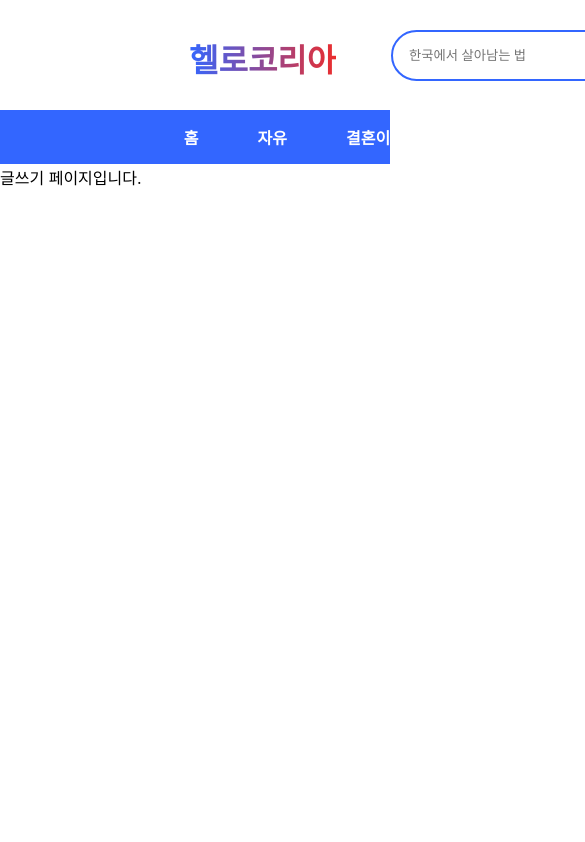
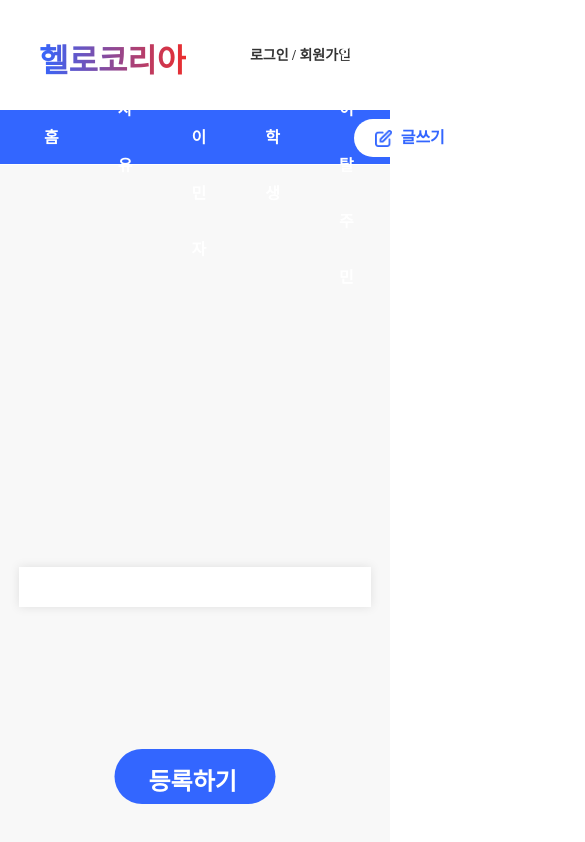
Before and after one commit to MJU-HelloWorld/front, a React (Create React App) app in the folder hello-world/: page /write in a window 390 px wide. Shown: the top 842 px of the page, 585 px wide, since content can reach past the window. Built offline with nearby package versions, Linux system fonts and the light colour scheme.

Commit message:
반응형으로 수정

```diff
--- a/hello-world/src/components/common/MyHeader.css
+++ b/hello-world/src/components/common/MyHeader.css
@@ -1,15 +1,18 @@
 /* MyHeader.css */
 
 .Header1 {
-    width: 100%;
+    width: 100vw;
     height: 165px;
+    display: flex;
+    justify-content: center;
+    align-items: center;
 }
 
 
 .Section1 {
-    width: 1104px;
+    width: 80%;
+    max-width: 1104px;
     height: 53.2px;
-    margin-left: 189px;
     justify-content: center;
     top: 30px;
     position: absolute;
@@ -19,9 +22,15 @@
 
 
 .Search {
-    width: 450px;
+    max-width: 450px;
     position: absolute;
     margin-right: 250px;
+}
+
+@media screen and (max-width: 1250px) {
+    .Search {
+      visibility: hidden;
+    }
 }
 
 .Search-box {
@@ -63,22 +72,36 @@
 /*Header2*/
 
 .Header2 {
-    width: 100%;
+    width: 100vw;
     height: 54px;
     top: 110px;
     position: absolute;
     display: flex;
+    justify-content: center;
 
 }
 
 .Section2 {
-    width: 1104px;
+    width: 80%;
+    max-width: 1104px;
     height: 54px;
-    margin-left: 150px;
-    justify-content: center;
+    display: flex;
+    justify-content: space-between; /* 변경 */
+    align-items: center;
     top: -15px;
-    position: absolute;
+    position: relative;
+}
+
+.LeftLinks {
     display: flex;
+    align-items: center;
+    margin-left: -15px;
+}
+
+.RightLinks {
+    display: flex;
+    align-items: center;
+    margin-right: 127px;
 }
 
 .Home {
@@ -89,7 +112,6 @@
     font-weight: 700;
     line-height: 3.5;
     word-wrap: break-word;
-    margin-left: -630px;
     cursor: pointer;
     text-decoration-line : none;
 }
@@ -103,6 +125,7 @@
     line-height: 3.5;
     word-wrap: break-word;
     padding-left: 59px;
+    float:left;
     cursor: pointer;
     text-decoration-line : none;
 }
@@ -116,6 +139,7 @@
     line-height: 3.5;
     word-wrap: break-word;
     padding-left: 59px;
+    float:left;
     cursor: pointer;
     text-decoration-line : none;
 }
@@ -129,6 +153,7 @@
     line-height: 3.5;
     word-wrap: break-word;
     padding-left: 59px;
+    float:left;
     cursor: pointer;
     text-decoration-line : none;
 }
@@ -141,6 +166,7 @@
     font-weight: 700;
     line-height: 3.5;
     word-wrap: break-word;
+    float:left;
     padding-left: 59px;
     cursor: pointer;
     text-decoration-line : none;
@@ -160,7 +186,8 @@
     position: absolute;
     border-radius: 90;
     cursor: pointer;
-    margin-left: 990px;
+    display: flex;
+    align-items: center;
 }
 
 .Write-icon {
--- a/hello-world/src/components/common/MyHeader.jsx
+++ b/hello-world/src/components/common/MyHeader.jsx
@@ -13,7 +13,7 @@ function MyHeader() {
   };
 
   return (
-    <div className="Header1">
+    <div className="Header1" style={{background: "#ffffff"}}>
       <div className="Section1">
         <div className="Search">
           <input className="Search-box"
@@ -34,17 +34,20 @@ function MyHeader() {
 
       <nav className="Header2" style={{ background: "#3366FF"}}>
         <ul className="Section2">
+          <div className="LeftLinks">
             <Link to={"/"} className="Home">홈</Link>
             <div className="Red-circle" style={{color: "#EB2D2D"}}/>
             <Link to={"/PostDetail/자유"} className="Free">자유</Link>
             <Link to={"/PostDetail/결혼이민자"} className="Wed">결혼이민자</Link>
             <Link to={"/PostDetail/유학생"} className="You">유학생</Link>
             <Link to={"/PostDetail/북한이탈주민"} className="North">북한이탈주민</Link>
-
+          </div>
+          <div className="RightLinks">
             <Link to={"/write"} className="Write-btn" style={{background: '#ffffff' ,borderRadius: 90}}>
               <img className="Write-icon" src="img/write.png" alt="글쓰기 아이콘" />
               <div className="Write-text">글쓰기</div>
             </Link>
+          </div>
         </ul>
       </nav>
     </div>
--- /dev/null
+++ b/hello-world/src/components/writePage/WritePage.css
@@ -0,0 +1,45 @@
+/* WritePage.css */
+.Whole {
+    background-color: #f8f8f8;
+    width: 100vw;
+    height: 100vh;
+    display: flex;
+    justify-content: center;
+    align-items: center;
+  }
+
+  .WriteBox {
+    width: 80%;
+    max-width: 1104px;
+    height: auto;
+    color: #ffafa3;
+    background-color: white;
+    padding: 20px;
+    box-shadow: 0px 0px 10px rgba(0, 0, 0, 0.1);
+  }
+
+  .UploadButton {
+    width: 161px;
+    height: 55px;
+    position: absolute;
+    left: 50%;
+    transform: translateX(-50%);
+    bottom: 40px;
+    background-color: #3366ff;
+    border-radius: 90px;
+    border: none;
+    cursor: pointer;
+  }
+
+  .UploadText {
+    height: 25.32px;
+    position: absolute;
+    left: 34px;
+    top: 12.5px;
+    text-align: center;
+    color: white;
+    font-size: 24px;
+    font-family: "Inter";
+    font-weight: 700;
+    word-wrap: break-word;
+  }
--- a/hello-world/src/components/writePage/WritePage.jsx
+++ b/hello-world/src/components/writePage/WritePage.jsx
@@ -1,11 +1,17 @@
+import React from "react";
 import MyHeader from "../common/MyHeader";
+import "./WritePage.css";
 
 function WritePage() {
   return (
     <div className="App">
       <MyHeader></MyHeader>
-      <div>
-        글쓰기 페이지입니다.
+      <div className="Whole">
+        <div className="WriteBox">
+          <button className="UploadButton">
+            <div className="UploadText">등록하기</div>
+          </button>
+        </div>
       </div>
     </div>
   );
```
Also changed, not shown: hello-world/public/img/upload_icon.png (added). Lines whose indentation alone changed are shown as unchanged.
